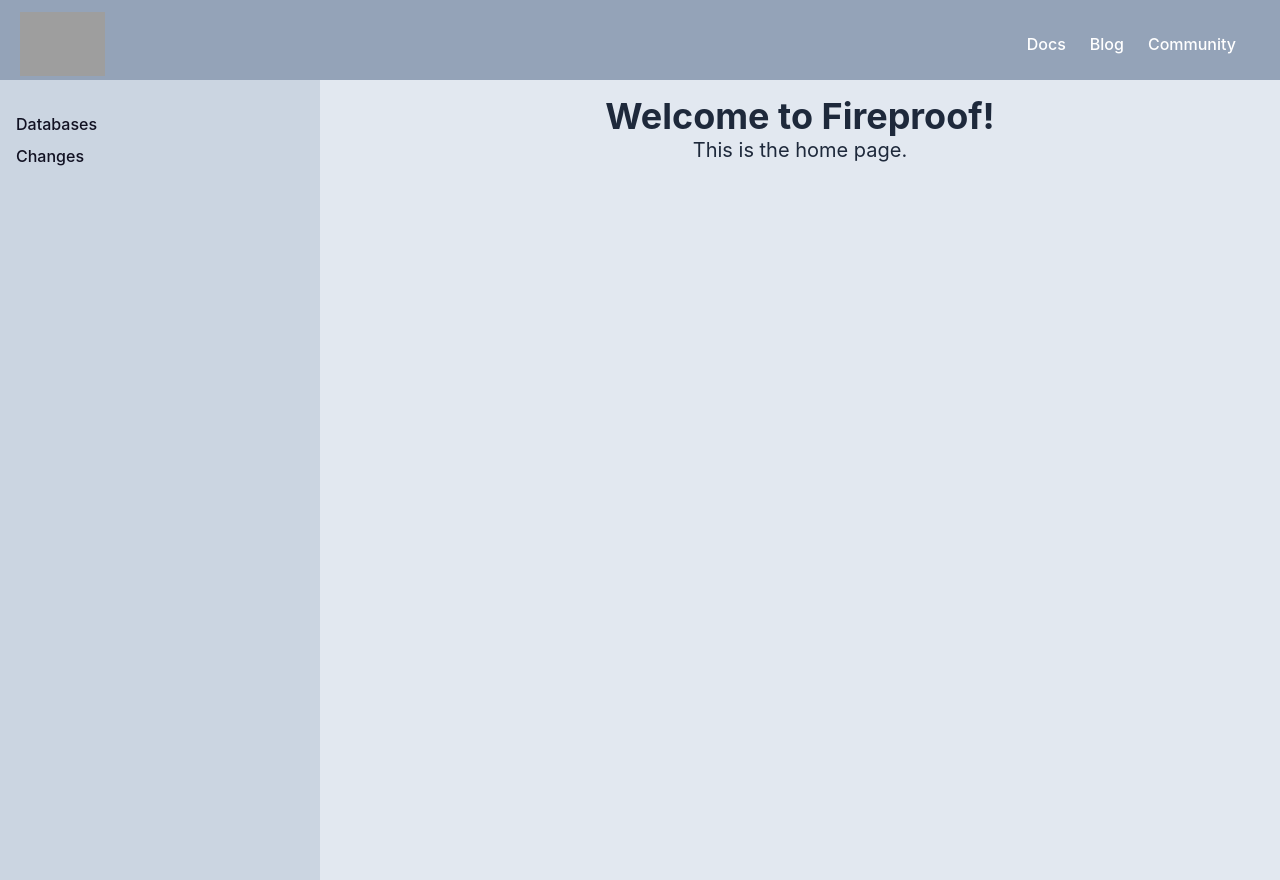
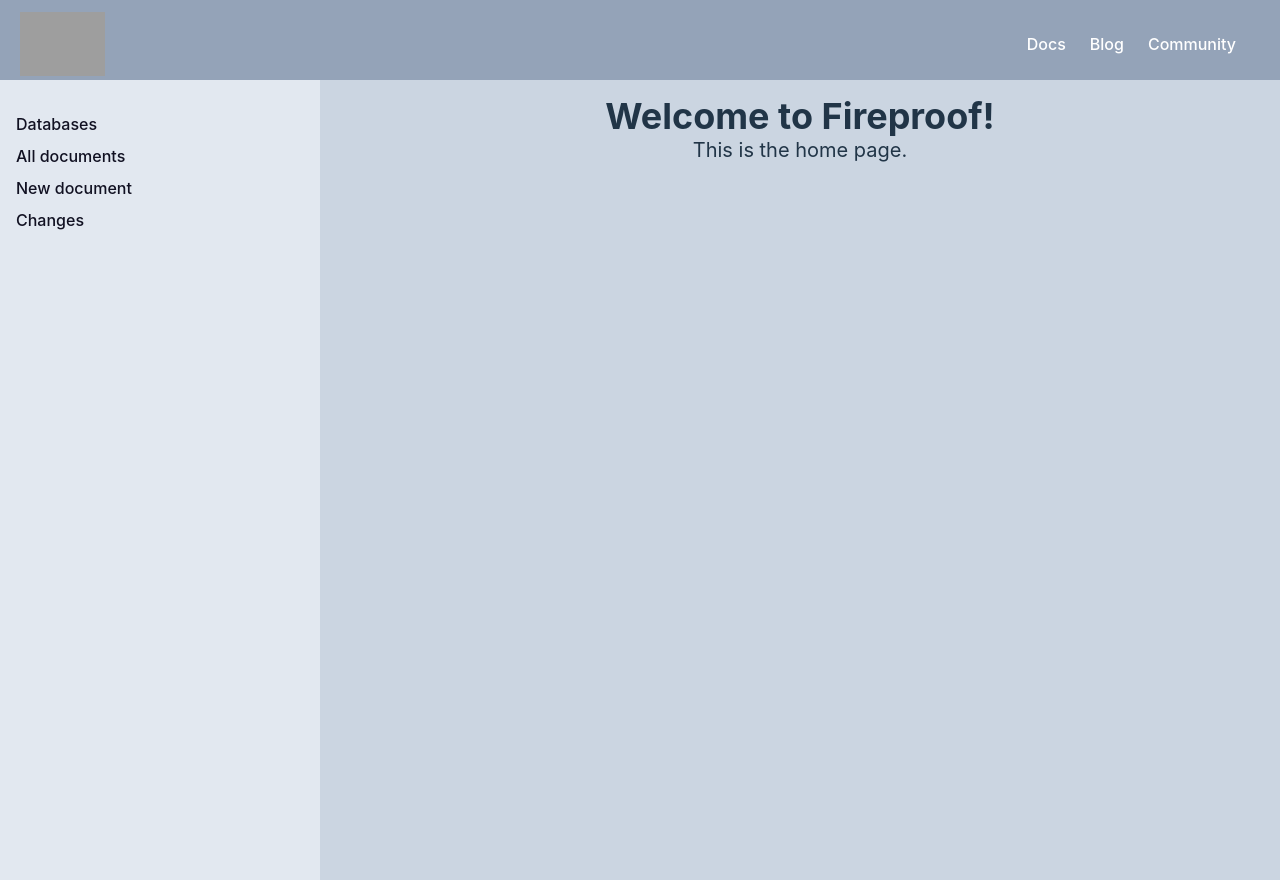
Before and after one commit to fireproof-storage/dashboard, a React (Vite) app: page / in a window 1280 px wide. Built offline with nearby package versions, Linux system fonts and the light colour scheme; grey boxes are pictures that could not be loaded.

Commit message:
good save

```diff
--- a/index.html
+++ b/index.html
@@ -6,7 +6,7 @@
     <meta name="viewport" content="width=device-width, initial-scale=1.0" />
     <title>Vite + React + TS</title>
   </head>
-  <body class="dark:bg-gray-800 dark:text-gray-200 bg-slate-300 text-slate-800">
+  <body class="dark:bg-slate-800 dark:text-gray-200 bg-slate-300 text-grey-800">
     <div id="root" class="w-full"></div>
     <script type="module" src="/src/main.tsx"></script>
   </body>
--- a/src/App.tsx
+++ b/src/App.tsx
@@ -13,11 +13,9 @@ function Layout({ children }: { children: React.ReactNode }) {
   return (
     <div className="flex min-h-screen">
       <Sidebar />
-      <div className="MainContent flex-1 p-4 dark:bg-gray-700 bg-slate-200">
-        {children}
+      <div className="MainContent flex-1 p-4 ">{children}</div>
     </div>
-    </div>
-  );
+  )
 }
 
 function App() {
@@ -25,40 +23,65 @@ function App() {
     <>
       <Header />
       <Routes>
-        <Route path="/about" element={
+        <Route
+          path="/about"
+          element={
             <Layout>
               <div>About</div>
             </Layout>
-        } />
-        <Route path="/databases" element={
+          }
+        />
+        <Route
+          path="/databases"
+          element={
             <Layout>
               <Databases />
             </Layout>
-        } />
-        <Route path="/db/:dbName" element={
+          }
+        />
+        <Route
+          path="/db/:dbName"
+          element={
             <Layout>
               <Database />
             </Layout>
-        } />
-        <Route path="/changes/:dbName" element={
+          }
+        />
+        <Route
+          path="/changes/:dbName"
+          element={
             <Layout>
               <Changes />
             </Layout>
-        } />
-               <Route path="/doc/:dbName/:docId" element={
+          }
+        />
+        <Route
+          path="/doc/:dbName/:docId"
+          element={
             <Layout>
               <DocPage />
             </Layout>
-        } />
-        <Route path="/" element={
+          }
+        />
+        <Route
+          path="/doc/:dbName"
+          element={
+            <Layout>
+              <DocPage />
+            </Layout>
+          }
+        />
+        <Route
+          path="/"
+          element={
             <Layout>
               <Home />
             </Layout>
-        } />
+          }
+        />
       </Routes>
     </>
-  );
+  )
 }
 
-
 export default App
--- a/src/components/Header.tsx
+++ b/src/components/Header.tsx
@@ -1,6 +1,6 @@
 export function Header() {
   return (
-    <header className="pt-3 pb-1 px-5 flex items-center justify-between bg-slate-400 dark:bg-slate-600">
+    <header className="pt-3 pb-1 px-5 flex items-center justify-between bg-slate-400 dark:bg-slate-900">
       <a href="https://fireproof.storage/">
         <img
           src="https://fireproof.storage/static/img/logo-animated.svg"
--- a/src/components/Sidebar.tsx
+++ b/src/components/Sidebar.tsx
@@ -4,7 +4,7 @@ export function Sidebar() {
   const { dbName } = useParams()
   const title = dbName ? `Database` : 'Databases'
   return (
-    <div className="Sidebar w-1/4  p-4">
+    <div className="Sidebar w-1/4 p-4 dark:bg-gray-900 bg-slate-200">
       <ul className="mt-4">
         <li className="mb-2">
           <a href="/databases">{title}</a>
@@ -19,6 +19,12 @@ export function Sidebar() {
           )}
         </li>
         <li className="mb-2">
+          <a href={'/db/' + dbName}>All documents</a>
+        </li>
+        <li className="mb-2">
+          <a href={'/doc/' + dbName}>New document</a>
+        </li>
+        <li className="mb-2">
           <a href={'/changes/' + dbName}>Changes</a>
         </li>
       </ul>
--- a/src/pages/Changes.tsx
+++ b/src/pages/Changes.tsx
@@ -34,7 +34,7 @@ export function Changes() {
 
   return (
     <div className="flex flex-col">
-      <h2 className="text-2xl">Recent changes</h2>
+      <h1 className="text-2xl font-bold">Recent changes</h1>
       <DynamicTable dbName={dbName} headers={headersForDocs(changesDocs)} rows={changesDocs} />
     </div>
   )
--- a/src/pages/Database.tsx
+++ b/src/pages/Database.tsx
@@ -1,13 +1,20 @@
 import { useParams } from 'react-router-dom'
+import { headersForDocs } from '../components/dynamicTableHelpers'
+import DynamicTable from '../components/DynamicTable'
+import { Doc, ChangesResponse } from '@fireproof/core'
+import { useFireproof } from 'use-fireproof'
 
 export function Database() {
   const { dbName } = useParams()
+  const {database, useLiveQuery} = useFireproof(dbName as string)
+  window.db = database
 
+  const result = useLiveQuery('_id')
+  console.log(result)
   return (
-    <div className="flex flex-col items-center justify-center">
-      <h1 className="text-4xl font-bold text-center">Database</h1>
-      <p className="text-xl text-center">This is the database page.</p>
-      <p className="text-xl text-center">{dbName}</p>
+    <div className="flex flex-col">
+      <h2 className="text-2xl">{dbName} / All documents</h2>
+      <DynamicTable dbName={dbName} headers={headersForDocs(result.docs)} rows={result.docs} />
     </div>
   )
 }
--- a/src/pages/DocPage.tsx
+++ b/src/pages/DocPage.tsx
@@ -7,15 +7,15 @@ import { useState } from 'react'
 export function DocPage() {
   const { dbName, docId } = useParams()
   // const db = fireproof(dbName as string)
-  const { useDocument } = useFireproof(dbName as string)
+  const { database, useDocument } = useFireproof(dbName as string)
 
-  const [doc, setDoc, saveDoc] = useDocument({ _id: docId as string })
+  const [doc, setDoc] = useDocument({ _id: docId as string })
   const [needsSave, setNeedsSave] = useState(false)
 
   console.log(dbName, docId, doc)
   const { data, meta } = dataAndMeta(doc)
 
-  const title = meta._id ? `Edit: ${meta._id}` : 'Create new document'
+  const title = meta._id ? `Edit: ${meta._id}` : 'Create document'
 
   function editorChanged({ code, valid }: { code: string; valid: boolean }) {
     setNeedsSave(valid)
@@ -25,11 +25,20 @@ export function DocPage() {
     console.log({code, valid})
   }
 
+  async function doSave() {
+    // const ok = await saveDoc()
+    const ok = await database.put(doc)
+    if (!docId) {
+      window.location.href = `/doc/${dbName}/${ok.id}`
+    }
+    setNeedsSave(false)
+  }
+
   return (
     <div className="flex flex-col">
-      <h1 className="text-2xl font-bold">{title}</h1>
+      <h1 className="text-2xl font-bold">{dbName} / {title}</h1>
       <EditableCodeHighlight code={JSON.stringify(data, null, 2)} onChange={editorChanged} />
-      <button title="Save" disabled={!needsSave} onClick={() => saveDoc()} className="btn btn-primary">Save</button>
+      <button title="Save" disabled={!needsSave} onClick={() => doSave()} className="btn btn-primary">Save</button>
       <CodeHighlight code={JSON.stringify(meta, null, 2)} />
     </div>
   )
```
Lines whose indentation alone changed are shown as unchanged.
